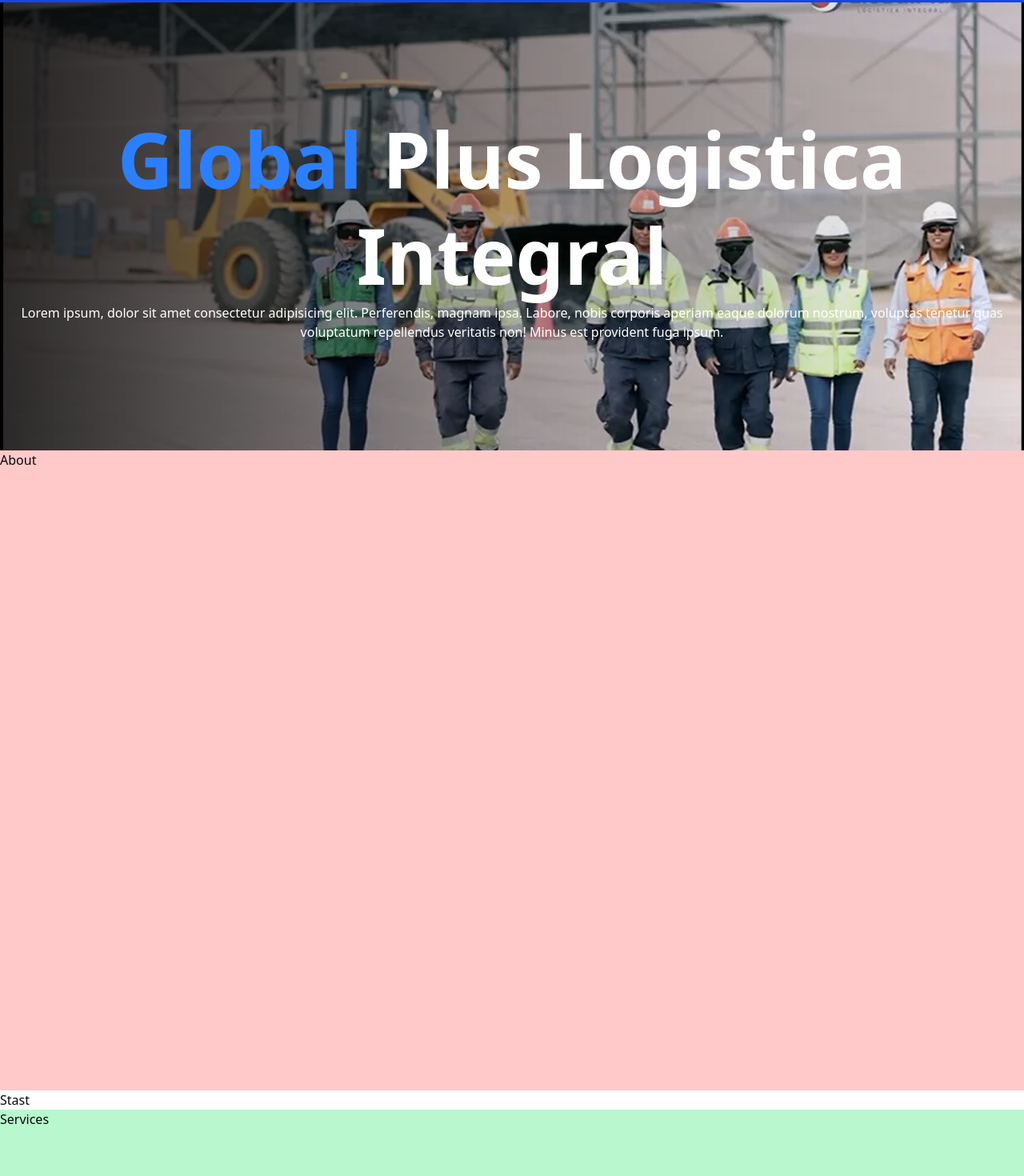
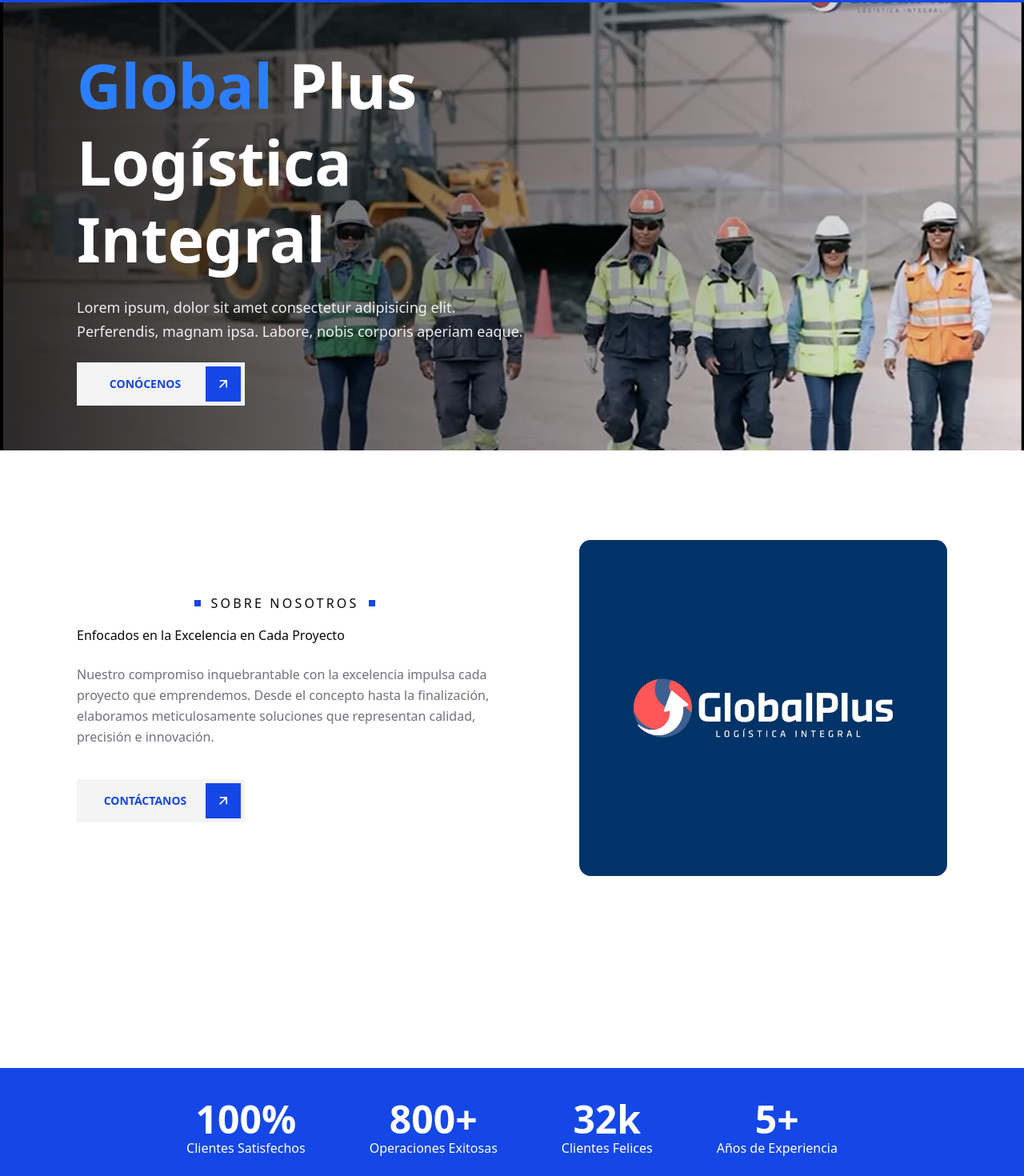
Before and after one commit to HectorAlmonte/frontendGlobalPlus, a Next.js app: page / in a window 1280 px wide. Shown: the part 100-1570 px from the top of the page at 80% size. Built offline with nearby package versions, Linux system fonts and the light colour scheme.

Commit message:
about us and stats page

```diff
--- a/package.json
+++ b/package.json
@@ -34,9 +34,11 @@
     "js-cookie": "^3.0.5",
     "jsonwebtoken": "^9.0.3",
     "lucide-react": "^0.554.0",
+    "motion": "^12.23.26",
     "next": "16.0.3",
     "next-themes": "^0.4.6",
     "react": "19.2.0",
+    "react-countup": "^6.5.3",
     "react-dom": "19.2.0",
     "react-hook-form": "^7.68.0",
     "react-icons": "^5.5.0",
--- a/src/components/landing/About.tsx
+++ b/src/components/landing/About.tsx
@@ -1,9 +1,47 @@
-import React from 'react'
+import React from "react";
+import Pretitle from "@/components/landing/basicComponents/Pretitle";
+import ButtonHero from "./basicComponents/ButtonHero";
+import Image from "next/image";
 
 const About = () => {
   return (
-    <div className='h-screen bg-red-200' id='about'>About</div>
-  )
-}
+    <section id="about" className="py-16 sm:py-20 xl:py-28">
+      <div className="container mx-auto max-w-6xl px-5 sm:px-8">
+        <div className="flex flex-col gap-16 xl:flex-row xl:items-center xl:justify-between">
 
-export default About
+          {/* TEXT */}
+          <div className="max-w-[520px] text-center xl:text-left">
+            <Pretitle text="Sobre nosotros" center />
+
+            <h2 className="h2 mt-4 mb-6">
+              Enfocados en la Excelencia en Cada Proyecto
+            </h2>
+
+            <p className="mb-10 text-muted-foreground leading-relaxed">
+              Nuestro compromiso inquebrantable con la excelencia impulsa cada proyecto que emprendemos.
+              Desde el concepto hasta la finalización, elaboramos meticulosamente soluciones que
+              representan calidad, precisión e innovación.
+            </p>
+
+            <ButtonHero text="Contáctanos" />
+          </div>
+
+          {/* IMAGE */}
+          <div className="w-full xl:w-[460px] flex justify-center xl:justify-end">
+            <div className="relative w-full h-[420px] rounded-xl overflow-hidden">
+              <Image
+                src="/logo/Logo-fondo-azul.png"
+                alt="Logo"
+                fill
+                className="object-cover"
+              />
+            </div>
+          </div>
+
+        </div>
+      </div>
+    </section>
+  );
+};
+
+export default About;
--- a/src/components/landing/Hero.tsx
+++ b/src/components/landing/Hero.tsx
@@ -1,9 +1,9 @@
 import Image from "next/image";
-import ButtonHero from '@/components/landing/basicComponents/ButtonHero'
+import ButtonHero from "@/components/landing/basicComponents/ButtonHero";
 
 const Hero = () => {
   return (
-    <div className="relative h-[70vh] overflow-hidden">
+    <div className="relative h-[70vh] min-h-[520px] overflow-hidden">
       <Image
         src="/images/landing/image.png"
         alt="Fondo"
@@ -14,20 +14,34 @@
 
       <section
         id="home"
-        className="relative z-10 h-full flex items-center justify-center text-white"
+        className="relative z-10 h-full flex items-center text-white"
       >
-        {/* Gradiente lateral */}
-        <div className="absolute inset-0 bg-gradient-to-r from-black/80 via-black/30 to-transparent z-0"></div>
+        {/* Gradiente */}
+        <div className="absolute inset-0 bg-linear-to-r from-black/80 via-black/40 to-transparent z-0" />
 
-        {/* Contenido */}
-        <div className="z-10 text-center">
-          <h1 className="text-[clamp(3rem,8vw,6rem)] font-extrabold leading-tight">
-            <span className="text-blue-500">Global</span> Plus Logistica Integral
-          </h1>
-          <p>
-            Lorem ipsum, dolor sit amet consectetur adipisicing elit. Perferendis, magnam ipsa. Labore, nobis corporis aperiam eaque dolorum nostrum, voluptas tenetur quas voluptatum repellendus veritatis non! Minus est provident fuga ipsum.
-          </p>
-          {/* <ButtonHero text={'conocenos'}/> */}
+        {/* Wrapper */}
+        <div className="relative z-10 w-full px-5 sm:px-8 xl:px-24">
+          {/* Contenido */}
+          <div className="
+            max-w-xl
+            flex flex-col
+            gap-6
+            text-center
+            items-center
+            sm:text-left
+            sm:items-start
+          ">
+            <h1 className="text-[clamp(2.5rem,6vw,5rem)] font-extrabold leading-tight">
+              <span className="text-blue-500">Global</span> Plus Logística Integral
+            </h1>
+
+            <p className="text-white/90 text-base sm:text-lg leading-relaxed">
+              Lorem ipsum, dolor sit amet consectetur adipisicing elit.
+              Perferendis, magnam ipsa. Labore, nobis corporis aperiam eaque.
+            </p>
+
+            <ButtonHero text="Conócenos" />
+          </div>
         </div>
       </section>
     </div>
--- a/src/components/landing/Stast.tsx
+++ b/src/components/landing/Stast.tsx
@@ -1,8 +1,63 @@
+'use client'
+
+import { useRef } from 'react'
+import { useInView } from 'framer-motion'
+import CountUp from 'react-countup'
 import React from 'react'
 
+const stastData = [
+  {
+    endCountNum: 100,
+    endCountText: '%',
+    text:'Clientes Satisfechos'
+  },
+  {
+    endCountNum: 800,
+    endCountText: '+',
+    text:'Operaciones Exitosas'
+  },
+  {
+    endCountNum: 32,
+    endCountText: 'k',
+    text:'Clientes Felices'
+  },
+  {
+    endCountNum: 5,
+    endCountText: '+',
+    text:'Años de Experiencia'
+  }
+]
+
 const Stast = () => {
+
+  const ref = useRef(null);
+  const inView = useInView(ref)
+
   return (
-    <div>Stast</div>
+    <div ref={ref} className='mt-16 xl:mt-32 bg-primary py-10 w-full'>
+      <div className="container mx-auto h-full">
+        <div className='text-white flex flex-col items-center justify-center xl:flex-row xl:justify-center xl:gap-x-20 h-full gap-12 text-center'>
+          {stastData.map((item, index) => {
+            return (
+              <div className='w-full xl:w-auto' key={index}>
+                <div className='text-5xl font-semibold'>
+                  {inView && (
+                    <CountUp
+                      start={0}
+                      end={item.endCountNum}
+                      delay={0.5}
+                      duration={3}
+                    />
+                  )}
+                  <span>{item.endCountText}</span>
+                </div>
+                <p>{item.text}</p>
+              </div>
+            )
+          })}
+        </div>
+      </div>
+    </div>
   )
 }
 
--- a/src/components/landing/basicComponents/ButtonHero.jsx
+++ b/src/components/landing/basicComponents/ButtonHero.jsx
@@ -1,9 +1,13 @@
 import React from 'react'
 import {RiArrowRightUpLine} from 'react-icons/ri'
+
+
 const ButtonHero = ({text}) => {
   return (
-    <button className='w-[210px] h-[54px] py-[5px] flex itmes-center justify-betwwen min-w-[200px] gropu bg-accent'>
-        <div className='flex-1 text-center traking-[1.2px] font-primary font-bold text-primary text-sm uppercase'>{text}</div>
+    <button className='w-[210px] h-[54px] py-[5px] pl-2.5 pr-[5px] flex items-center justify-between min-w-[200px] group bg-accent'>
+        <div className='flex-1 text-center traking-[1.2px] font-primary font-bold text-primary text-sm uppercase'>
+          {text}
+        </div>
         <div className='w-11 h-11 bg-primary flex items-center justify-center'>
             <RiArrowRightUpLine className='text-white text-xl group-hover:rotate-45 transition-all duration-200'/>
         </div>
--- /dev/null
+++ b/src/components/landing/basicComponents/Pretitle.jsx
@@ -0,0 +1,13 @@
+import React from 'react'
+
+const Pretitle = ({text,center}) => {
+  return (
+    <div className={`flex items-center gap-3 md-4 ${center && "justify-center"}`}>
+        <div className="w-2 h-2 bg-primary"></div>
+        <p className='font-primary tracking-[3.2px] uppercase'>{text}</p>
+        <div className='w-2 h-2 bg-primary'></div>
+    </div>
+  )
+}
+
+export default Pretitle
```
Also changed, not shown: public/logo/Logo-fondo-azul.png (added), 1 other file (tests, documents, lock files or other folders).
